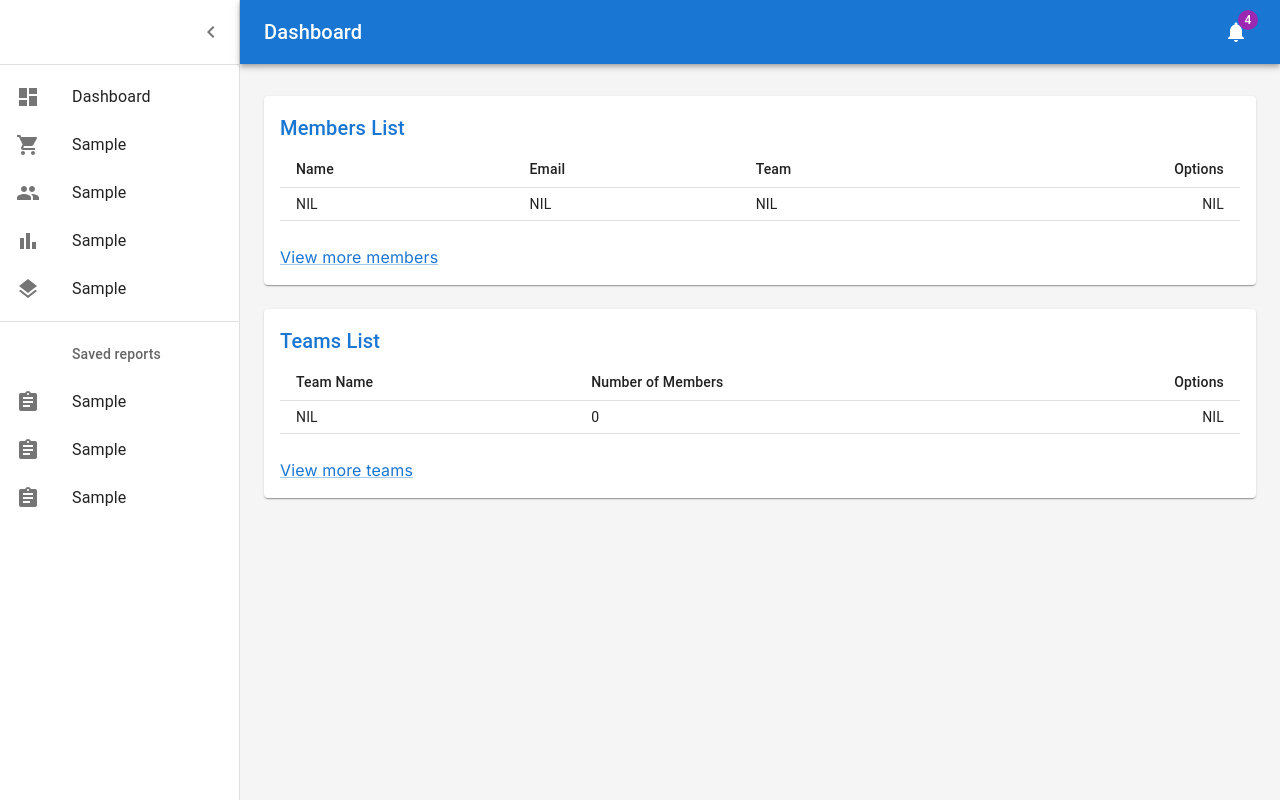
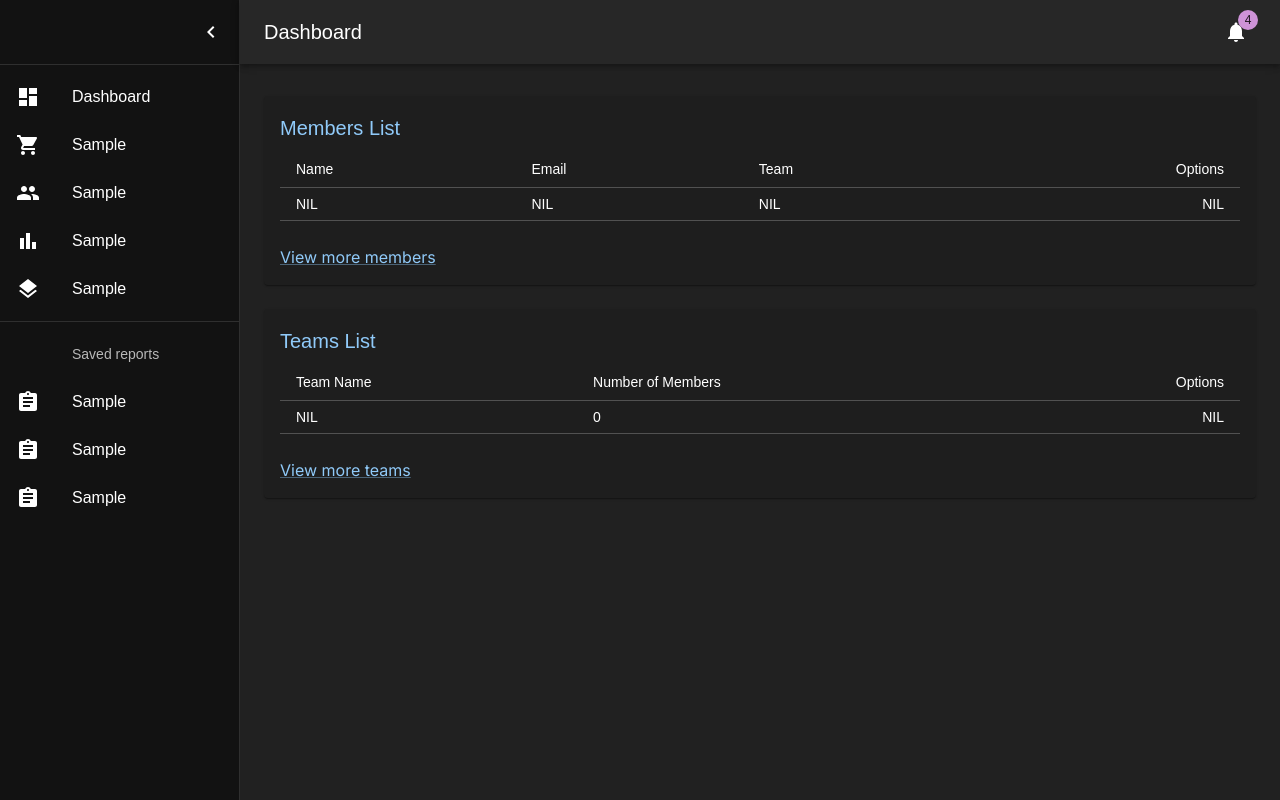
Before and after one commit to uwasystemhealth/FRACAS_team2, a Next.js app in the folder frontend/: page / in a window 1280 px wide. Built offline with nearby package versions, Linux system fonts and the light colour scheme.

Commit message:
made some theme changes

```diff
--- a/frontend/app/members.tsx
+++ b/frontend/app/components/members.tsx
@@ -5,7 +5,7 @@ import TableBody from '@mui/material/TableBody';
 import TableCell from '@mui/material/TableCell';
 import TableHead from '@mui/material/TableHead';
 import TableRow from '@mui/material/TableRow';
-import Title from './Title';
+import Title from '../Title';
 
 // Generate Order Data
 function createData(
--- a/frontend/app/teams.tsx
+++ b/frontend/app/components/teams.tsx
@@ -5,7 +5,7 @@ import TableBody from '@mui/material/TableBody';
 import TableCell from '@mui/material/TableCell';
 import TableHead from '@mui/material/TableHead';
 import TableRow from '@mui/material/TableRow';
-import Title from './Title';
+import Title from '../Title';
 
 // Generate Order Data
 function createData(
--- /dev/null
+++ b/frontend/app/components/theme.tsx
@@ -0,0 +1,14 @@
+"use client";
+
+import { createTheme } from "@mui/material";
+
+const defaultTheme = createTheme({
+  typography: {
+    fontFamily: "Arial, sans-serif", // Set the desired font family
+  },
+  palette: {
+    mode: 'dark',
+  },
+});
+
+export default defaultTheme;
--- a/frontend/app/page.tsx
+++ b/frontend/app/page.tsx
@@ -1,6 +1,7 @@
 "use client";
 import * as React from 'react';
-import { styled, createTheme, ThemeProvider } from '@mui/material/styles';
+import defaultTheme from './components/theme';
+import { styled, ThemeProvider } from '@mui/material/styles';
 import CssBaseline from '@mui/material/CssBaseline';
 import MuiDrawer from '@mui/material/Drawer';
 import Box from '@mui/material/Box';
@@ -18,9 +19,9 @@ import Link from '@mui/material/Link';
 import MenuIcon from '@mui/icons-material/Menu';
 import ChevronLeftIcon from '@mui/icons-material/ChevronLeft';
 import NotificationsIcon from '@mui/icons-material/Notifications';
-import { mainListItems, secondaryListItems } from './listItems';
-import Members from './members';
-import Teams from './teams';
+import { mainListItems, secondaryListItems } from './components/listItems';
+import Members from './components/members';
+import Teams from './components/teams';
 
 const drawerWidth: number = 240;
 
@@ -71,9 +72,6 @@ const Drawer = styled(MuiDrawer, { shouldForwardProp: (prop) => prop !== 'open'
     },
   }),
 );
-
-// TODO remove, this demo shouldn't need to reset the theme.
-const defaultTheme = createTheme();
 
 export default function Dashboard() {
   const [open, setOpen] = React.useState(true);
```
Also changed, not shown: frontend/app/components/listItems.tsx (renamed from frontend/app/listItems.tsx).
